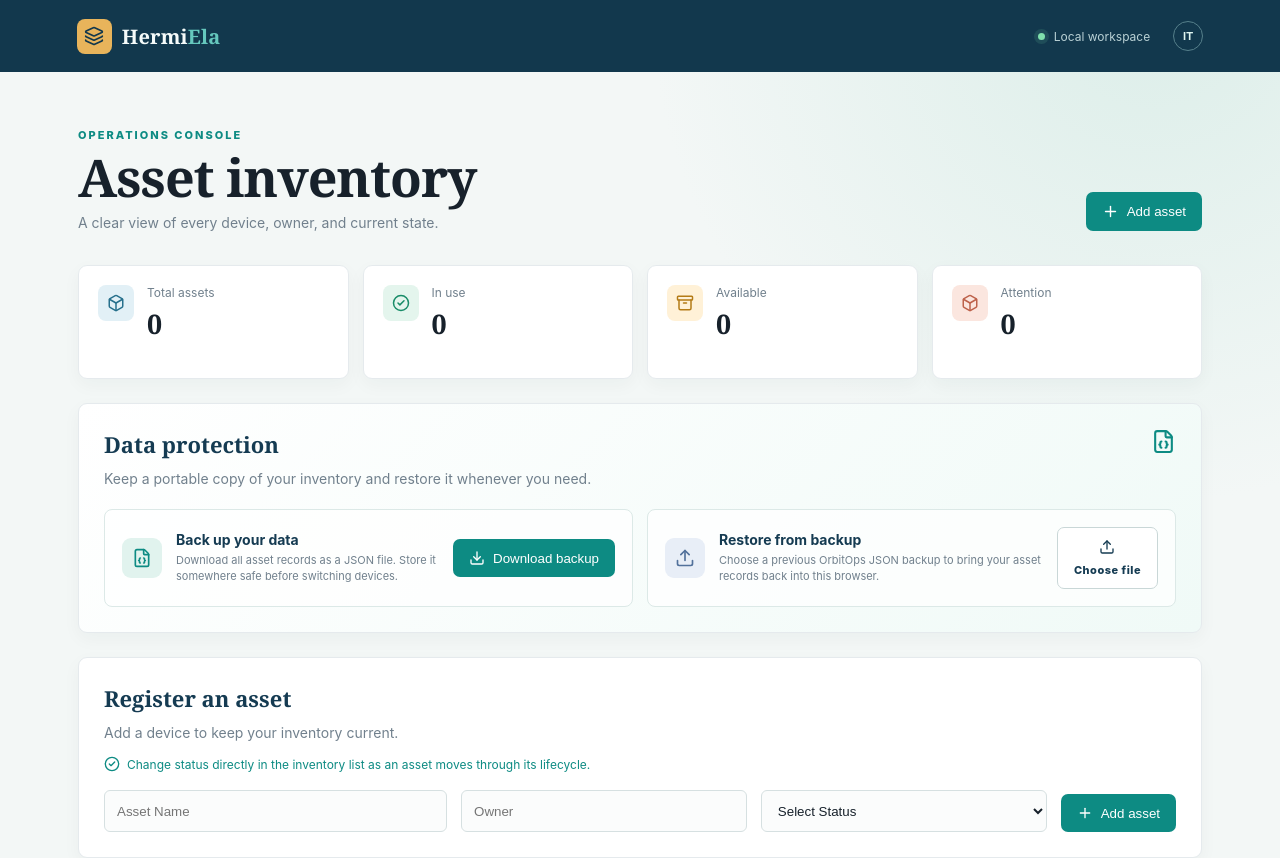
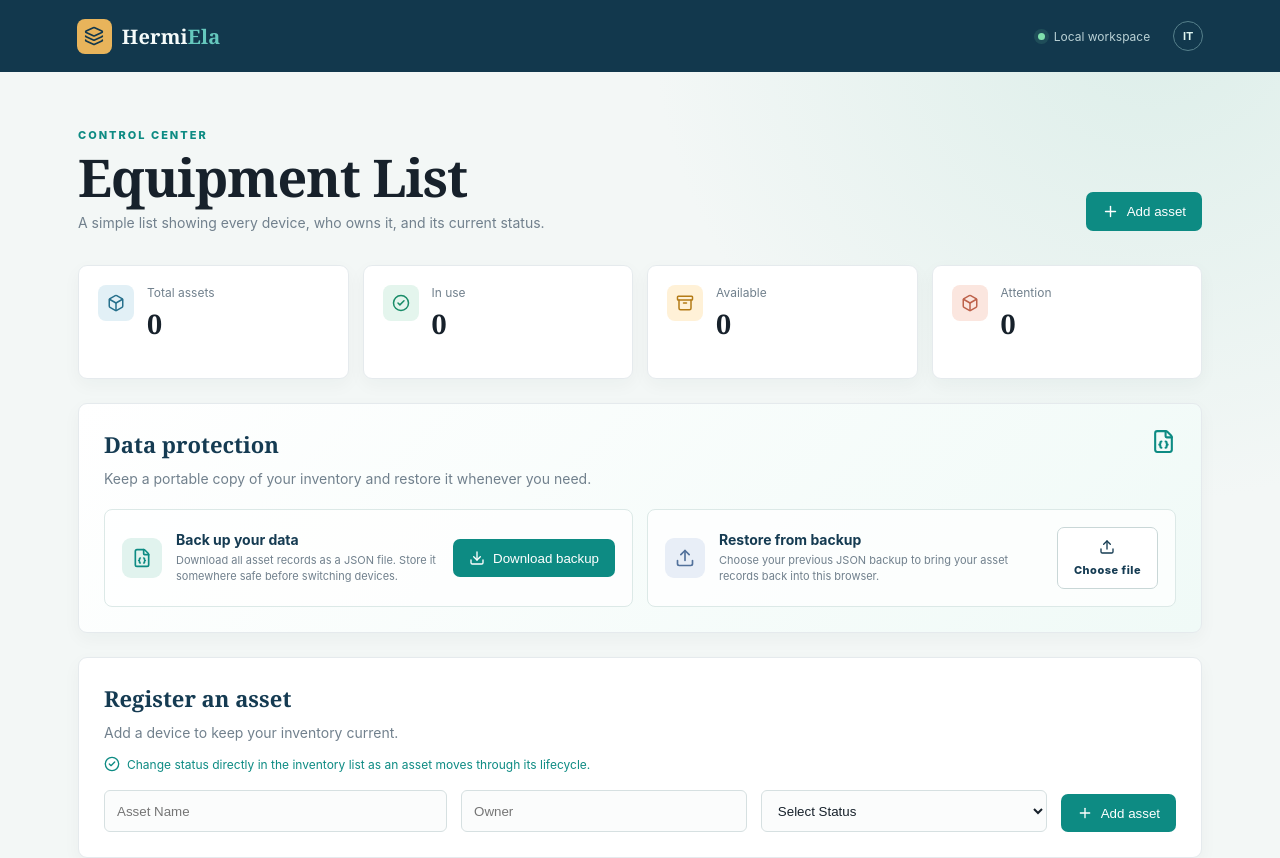
Before and after one commit to Ellaa18/it-asset-tracker, a React (Create React App) app in the folder frontend/: page / in a window 1280 px wide. Shown: the top 858 px of the page. Built offline with nearby package versions, Linux system fonts and the light colour scheme.

Commit message:
Initial commit

```diff
--- a/frontend/src/App.js
+++ b/frontend/src/App.js
@@ -154,10 +154,10 @@ function App() {
     <main className="app-shell">
       <header className="topbar"><div className="brand"><span className="brand-mark"><Layers3 size={20} /></span><span>Hermi<span className="brand-accent">Ela</span></span></div><div className="topbar-meta"><span className="status-dot" /> Local workspace <span className="avatar">IT</span></div></header>
       <div className="container">
-      <section className="page-heading"><div><p className="eyebrow">OPERATIONS CONSOLE</p><h1>Asset inventory</h1><p className="subtitle">A clear view of every device, owner, and current state.</p></div><button className="button button-primary" onClick={() => document.querySelector('[name="name"]').focus()}><Plus size={17} /> Add asset</button></section>
+      <section className="page-heading"><div><p className="eyebrow">CONTROL CENTER</p><h1>Equipment List</h1><p className="subtitle">A simple list showing every device, who owns it, and its current status.</p></div><button className="button button-primary" onClick={() => document.querySelector('[name="name"]').focus()}><Plus size={17} /> Add asset</button></section>
       <section className="metrics-grid"><button className="metric metric-blue" onClick={clearFilters}><Box size={19} /><div><span>Total assets</span><strong>{assets.length}</strong><small>Show all</small></div></button><button className="metric metric-green" onClick={() => showStatus('In Use')}><CheckCircle2 size={19} /><div><span>In use</span><strong>{assets.filter(asset => asset.status === 'In Use').length}</strong><small>View these assets</small></div></button><button className="metric metric-amber" onClick={() => showStatus('Available')}><Archive size={19} /><div><span>Available</span><strong>{assets.filter(asset => asset.status === 'Available').length}</strong><small>View these assets</small></div></button><button className="metric metric-coral" onClick={() => showStatus('attention')}><Box size={19} /><div><span>Attention</span><strong>{assets.filter(asset => ['In Repair', 'Damaged', 'Lost'].includes(asset.status)).length}</strong><small>View these assets</small></div></button></section>
 
-      <section className="workspace-panel data-panel"><div className="panel-heading"><div><h2>Data protection</h2><p>Keep a portable copy of your inventory and restore it whenever you need.</p></div><FileJson className="data-panel-icon" size={25} /></div><div className="backup-grid"><div className="backup-card"><span className="backup-card-icon backup-download"><FileJson size={20} /></span><div><h3>Back up your data</h3><p>Download all asset records as a JSON file. Store it somewhere safe before switching devices.</p></div><button className="button button-primary" onClick={exportJSON}><Download size={16} /> Download backup</button></div><div className="backup-card"><span className="backup-card-icon backup-upload"><Upload size={20} /></span><div><h3>Restore from backup</h3><p>Choose a previous OrbitOps JSON backup to bring your asset records back into this browser.</p></div><label className="button button-outline file-button"><Upload size={16} /> Choose file<input type="file" accept="application/json" onChange={importJSON} /></label></div></div></section>
+      <section className="workspace-panel data-panel"><div className="panel-heading"><div><h2>Data protection</h2><p>Keep a portable copy of your inventory and restore it whenever you need.</p></div><FileJson className="data-panel-icon" size={25} /></div><div className="backup-grid"><div className="backup-card"><span className="backup-card-icon backup-download"><FileJson size={20} /></span><div><h3>Back up your data</h3><p>Download all asset records as a JSON file. Store it somewhere safe before switching devices.</p></div><button className="button button-primary" onClick={exportJSON}><Download size={16} /> Download backup</button></div><div className="backup-card"><span className="backup-card-icon backup-upload"><Upload size={20} /></span><div><h3>Restore from backup</h3><p>Choose your previous JSON backup to bring your asset records back into this browser.</p></div><label className="button button-outline file-button"><Upload size={16} /> Choose file<input type="file" accept="application/json" onChange={importJSON} /></label></div></div></section>
 
       <section className="workspace-panel" ref={formRef}><div className="panel-heading"><div><h2>{isEditing ? 'Update asset' : 'Register an asset'}</h2><p>{isEditing ? 'Change the details and save your update.' : 'Add a device to keep your inventory current.'}</p></div></div><div className="workflow-hint"><CheckCircle2 size={16} /> Change status directly in the inventory list as an asset moves through its lifecycle.</div><form onSubmit={handleSubmit}>
         <input
```
